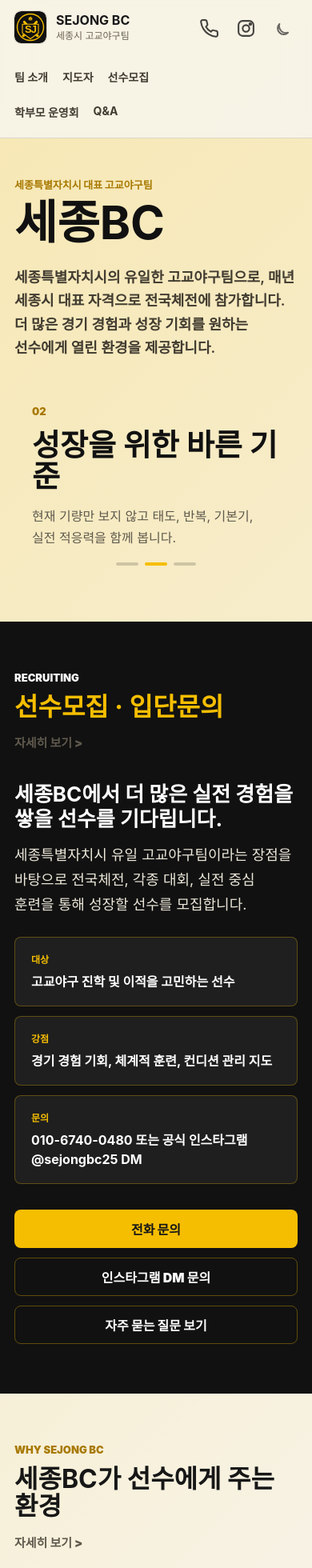
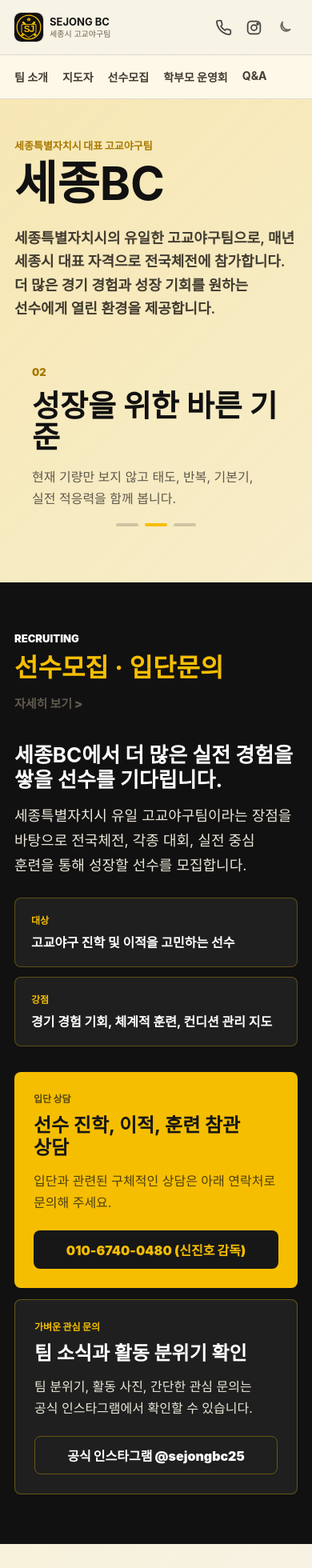
Before and after one commit to sejongbc/sejongbc.github.io, a Nuxt app: page / in a window 390 px wide. Shown: the top 1960 px of the page at 80% size. Built offline with nearby package versions, Linux system fonts and the light colour scheme.

Commit message:
상단 영역 UI 변경

```diff
--- a/app/app.vue
+++ b/app/app.vue
@@ -107,7 +107,7 @@
     <NuxtRouteAnnouncer />
 
     <template v-if="route.path === '/'">
-    <nav class="topbar" aria-label="주요 메뉴">
+    <header class="topbar">
       <a class="brand" href="#top" aria-label="세종BC 홈">
         <img class="brand-mark" src="/sejongbc-logo.svg" alt="" aria-hidden="true">
         <span>
@@ -116,17 +116,25 @@
         </span>
       </a>
 
-      <div class="nav-menu">
-        <div class="nav-links">
-          <a href="#identity">팀 소개</a>
-          <a href="#staff">지도자</a>
-          <a href="#recruit">선수모집</a>
-          <a href="#parents">학부모 운영회</a>
-          <a href="#qa">Q&amp;A</a>
-        </div>
-      </div>
-    </nav>
-
+      <div class="topbar-actions" aria-label="상단 바로가기">
+        <a class="phone-action" href="tel:01067400480" aria-label="입단 상담 010-6740-0480 신진호 감독">
+          <svg viewBox="0 0 24 24" aria-hidden="true">
+            <path d="M22 16.92v3a2 2 0 0 1-2.18 2 19.78 19.78 0 0 1-8.63-3.07 19.5 19.5 0 0 1-6-6A19.78 19.78 0 0 1 2.12 4.18 2 2 0 0 1 4.11 2h3a2 2 0 0 1 2 1.72c.13 1 .36 1.98.7 2.91a2 2 0 0 1-.45 2.11L8.09 10a16 16 0 0 0 6 6l1.26-1.26a2 2 0 0 1 2.11-.45c.93.34 1.91.57 2.91.7A2 2 0 0 1 22 16.92z" />
+          </svg>
+        </a>
+        <a
+          class="instagram-action"
+          href="https://www.instagram.com/sejongbc25?igsh=MXFjNjRwamswbHZx"
+          target="_blank"
+          rel="noreferrer"
+          aria-label="세종BC 공식 인스타그램 열기"
+        >
+          <svg viewBox="0 0 24 24" aria-hidden="true">
+            <rect x="3" y="3" width="18" height="18" rx="5" />
+            <circle cx="12" cy="12" r="4" />
+            <circle cx="17.2" cy="6.8" r="1.1" />
+          </svg>
+        </a>
         <button
           class="theme-toggle"
           type="button"
@@ -149,27 +157,18 @@
             <path d="M20 14.7A8.5 8.5 0 0 1 9.3 4a7 7 0 1 0 10.7 10.7z" />
           </svg>
         </button>
-
-    <div class="floating-contact-actions" aria-label="입단 문의 바로가기">
-      <a class="phone-action" href="tel:01067400480" aria-label="입단 문의 전화 010-6740-0480">
-        <svg viewBox="0 0 24 24" aria-hidden="true">
-          <path d="M22 16.92v3a2 2 0 0 1-2.18 2 19.78 19.78 0 0 1-8.63-3.07 19.5 19.5 0 0 1-6-6A19.78 19.78 0 0 1 2.12 4.18 2 2 0 0 1 4.11 2h3a2 2 0 0 1 2 1.72c.13 1 .36 1.98.7 2.91a2 2 0 0 1-.45 2.11L8.09 10a16 16 0 0 0 6 6l1.26-1.26a2 2 0 0 1 2.11-.45c.93.34 1.91.57 2.91.7A2 2 0 0 1 22 16.92z" />
-        </svg>
-      </a>
-      <a
-        class="instagram-action"
-        href="https://www.instagram.com/sejongbc25?igsh=MXFjNjRwamswbHZx"
-        target="_blank"
-        rel="noreferrer"
-        aria-label="세종BC 인스타그램 열기"
-      >
-        <svg viewBox="0 0 24 24" aria-hidden="true">
-          <rect x="3" y="3" width="18" height="18" rx="5" />
-          <circle cx="12" cy="12" r="4" />
-          <circle cx="17.2" cy="6.8" r="1.1" />
-        </svg>
-      </a>
-    </div>
+      </div>
+    </header>
+
+    <nav class="tab-menu" aria-label="주요 메뉴">
+      <div class="nav-links">
+        <a href="#identity">팀 소개</a>
+        <a href="#staff">지도자</a>
+        <a href="#recruit">선수모집</a>
+        <a href="#parents">학부모 운영회</a>
+        <a href="#qa">Q&amp;A</a>
+      </div>
+    </nav>
 
     <button
       v-show="showScrollTop"
@@ -238,7 +237,7 @@
           </p>
         </div>
 
-        <div class="recruit-list" aria-label="입단 문의 안내">
+        <div class="recruit-list" aria-label="입단 안내">
           <div>
             <span>대상</span>
             <strong>고교야구 진학 및 이적을 고민하는 선수</strong>
@@ -247,28 +246,32 @@
             <span>강점</span>
             <strong>경기 경험 기회, 체계적 훈련, 컨디션 관리 지도</strong>
           </div>
-          <div>
-            <span>문의</span>
-            <strong>010-6740-0480 또는 공식 인스타그램 @sejongbc25 DM</strong>
-          </div>
-        </div>
-
-        <div class="recruit-actions" aria-label="입단 문의 바로가기">
+        </div>
+
+        <div class="recruit-contact-grid" aria-label="문의 채널 안내">
+          <article class="recruit-contact-card primary">
+            <span>입단 상담</span>
+            <h3>선수 진학, 이적, 훈련 참관 상담</h3>
+            <p>
+              입단과 관련된 구체적인 상담은 아래 연락처로 문의해 주세요.
+            </p>
+            <a href="tel:01067400480">010-6740-0480 (신진호 감독)</a>
+          </article>
+
+          <article class="recruit-contact-card secondary">
+            <span>가벼운 관심 문의</span>
+            <h3>팀 소식과 활동 분위기 확인</h3>
+            <p>
+              팀 분위기, 활동 사진, 간단한 관심 문의는 공식 인스타그램에서 확인할 수 있습니다.
+            </p>
             <a
-            class="recruit-primary"
-            href="tel:01067400480"
-          >
-            전화 문의
-          </a>
-          <a
-            class="recruit-secondary"
               href="https://www.instagram.com/sejongbc25?igsh=MXFjNjRwamswbHZx"
               target="_blank"
               rel="noreferrer"
             >
-            인스타그램 DM 문의
+              공식 인스타그램 @sejongbc25
             </a>
-          <a class="recruit-secondary" href="#qa">자주 묻는 질문 보기</a>
+          </article>
         </div>
       </div>
     </section>
@@ -473,8 +476,9 @@
         <details>
           <summary>문의는 어디로 하면 되나요?</summary>
           <p>
-            전화 010-6740-0480 또는 공식 인스타그램 @sejongbc25를 통해 입단,
-            훈련 참관, 운영회 관련 질문을 확인할 수 있습니다.
+            입단 상담, 훈련 참관, 이적 관련 문의는 010-6740-0480 (신진호 감독)으로
+            확인할 수 있습니다. 팀 소식과 가벼운 관심 문의는 공식 인스타그램 @sejongbc25를
+            이용해 주세요.
           </p>
         </details>
       </div>
@@ -583,14 +587,17 @@
 }
 
 .topbar {
-  position: sticky;
+  position: fixed;
   top: 0;
-  z-index: 20;
+  right: 0;
+  left: 0;
+  z-index: 50;
   display: flex;
   align-items: center;
   justify-content: space-between;
   gap: 24px;
-  padding: 16px max(156px, clamp(20px, 5vw, 72px)) 16px clamp(20px, 5vw, 72px);
+  min-height: 69px;
+  padding: 14px clamp(20px, 5vw, 72px);
   border-bottom: 1px solid var(--line);
   background: var(--topbar-bg);
   backdrop-filter: blur(16px);
@@ -626,7 +633,7 @@
 .nav-links {
   display: flex;
   flex-wrap: wrap;
-  justify-content: flex-end;
+  justify-content: flex-start;
   gap: 8px 18px;
   color: var(--nav-muted);
   font-size: 14px;
@@ -637,18 +644,24 @@
   padding: 8px 0;
 }
 
-.nav-menu {
+.tab-menu {
+  position: relative;
+  z-index: 10;
+  margin-top: 69px;
+  padding: 10px clamp(20px, 5vw, 72px);
+  border-bottom: 1px solid var(--line);
+  background: var(--surface-glass);
+}
+
+.topbar-actions {
   display: flex;
+  justify-self: end;
+  flex-shrink: 0;
   align-items: center;
-  justify-content: flex-end;
-  gap: 18px;
+  gap: 8px;
 }
 
 .theme-toggle {
-  position: fixed;
-  top: 18px;
-  right: 18px;
-  z-index: 40;
   display: inline-grid;
   width: 40px;
   height: 40px;
@@ -679,16 +692,6 @@
   stroke-linecap: round;
   stroke-linejoin: round;
   stroke-width: 2;
-}
-
-.floating-contact-actions {
-  position: fixed;
-  top: 18px;
-  right: 68px;
-  z-index: 40;
-  display: flex;
-  align-items: center;
-  gap: 12px;
 }
 
 .scroll-top-button {
@@ -736,6 +739,7 @@
   align-items: center;
   min-height: calc(100vh - 73px);
   padding: clamp(48px, 7vw, 92px) clamp(20px, 5vw, 72px);
+  scroll-margin-top: 86px;
 }
 
 .hero-copy {
@@ -913,6 +917,7 @@
 
 .section {
   padding: clamp(62px, 9vw, 112px) clamp(20px, 5vw, 72px);
+  scroll-margin-top: 86px;
 }
 
 .section-heading {
@@ -1423,16 +1428,70 @@
   word-break: keep-all;
 }
 
-.recruit-actions {
+.recruit-contact-grid {
+  display: grid;
+  grid-column: 1 / -1;
+  grid-template-columns: minmax(0, 1.15fr) minmax(0, 0.85fr);
+  gap: 14px;
+  margin-top: 8px;
+}
+
+.recruit-contact-card {
   display: flex;
-  flex-wrap: wrap;
-  grid-column: 1 / -1;
-  gap: 12px;
-  margin-top: 8px;
-}
-
-.recruit-primary,
-.recruit-secondary {
+  min-height: 220px;
+  flex-direction: column;
+  align-items: flex-start;
+  justify-content: space-between;
+  border-radius: 8px;
+  padding: 24px;
+}
+
+.recruit-contact-card.primary {
+  background: var(--accent);
+  color: #171717;
+}
+
+.recruit-contact-card.secondary {
+  border: 1px solid rgba(246, 190, 0, 0.34);
+  background: rgba(255, 255, 255, 0.06);
+  color: var(--dark-panel-text);
+}
+
+.recruit-contact-card span {
+  display: inline-block;
+  margin-bottom: 12px;
+  font-size: 12px;
+  font-weight: 900;
+}
+
+.recruit-contact-card.primary span {
+  color: rgba(23, 23, 23, 0.72);
+}
+
+.recruit-contact-card.secondary span {
+  color: var(--accent);
+}
+
+.recruit-contact-card h3 {
+  margin: 0;
+  font-size: clamp(24px, 3vw, 34px);
+  line-height: 1.18;
+}
+
+.recruit-contact-card p {
+  margin: 14px 0 22px;
+  line-height: 1.65;
+}
+
+.recruit-contact-card.primary p {
+  color: rgba(23, 23, 23, 0.76);
+}
+
+.recruit-contact-card.secondary p {
+  color: var(--dark-panel-muted);
+}
+
+.recruit-contact-card a {
   display: inline-flex;
   min-height: 48px;
   align-items: center;
@@ -1444,12 +1503,12 @@
   font-weight: 900;
 }
 
-.recruit-primary {
-  background: var(--accent);
-  color: #171717;
-}
-
-.recruit-secondary {
+.recruit-contact-card.primary a {
+  background: #171717;
+  color: var(--accent);
+}
+
+.recruit-contact-card.secondary a {
   border: 1px solid rgba(246, 190, 0, 0.34);
   background: transparent;
   color: var(--dark-panel-text);
@@ -1592,19 +1651,24 @@
 
 @media (max-width: 900px) {
   .topbar {
-    align-items: flex-start;
-    flex-direction: column;
-  }
-
-  .nav-menu {
-    align-items: flex-start;
-    flex-direction: column;
-    gap: 10px;
-    width: 100%;
+    align-items: center;
+    gap: 12px;
+    padding: 14px clamp(20px, 5vw, 72px);
+  }
+
+  .tab-menu {
+    overflow-x: auto;
+    padding: 9px clamp(20px, 5vw, 72px);
+    scrollbar-width: none;
+  }
+
+  .tab-menu::-webkit-scrollbar {
+    display: none;
   }
 
   .nav-links {
-    justify-content: flex-start;
+    flex-wrap: nowrap;
+    min-width: max-content;
   }
 
   .hero-section,
@@ -1676,13 +1740,35 @@
 
 @media (max-width: 560px) {
   .topbar {
-    padding: 14px 156px 14px 18px;
-  }
-
-  .floating-contact-actions {
-    top: 16px;
-    right: 64px;
+    padding: 14px 18px;
+    gap: 10px;
+  }
+
+  .brand {
     gap: 8px;
+    min-width: 0;
+  }
+
+  .brand-mark {
+    width: 36px;
+    height: 36px;
+  }
+
+  .brand strong {
+    font-size: 13px;
+  }
+
+  .brand small {
+    font-size: 10px;
+  }
+
+  .topbar-actions {
+    gap: 4px;
+  }
+
+  .tab-menu {
+    padding-right: 18px;
+    padding-left: 18px;
   }
 
   .detail-topbar {
@@ -1759,12 +1845,31 @@
   .primary-action,
   .phone-action,
   .instagram-action {
-    width: 38px;
-    min-height: 38px;
-  }
-
-  .recruit-primary,
-  .recruit-secondary {
+    width: 34px;
+    min-height: 34px;
+  }
+
+  .theme-toggle {
+    width: 34px;
+    height: 34px;
+  }
+
+  .phone-action svg,
+  .instagram-action svg,
+  .theme-toggle svg {
+    width: 21px;
+    height: 21px;
+  }
+
+  .recruit-contact-grid {
+    grid-template-columns: 1fr;
+  }
+
+  .recruit-contact-card {
+    min-height: auto;
+  }
+
+  .recruit-contact-card a {
     width: 100%;
   }
 }
--- a/app/components/details/RecruitDetail.vue
+++ b/app/components/details/RecruitDetail.vue
@@ -25,8 +25,9 @@
       <section>
         <h3>입단 문의 흐름</h3>
         <p>
-          전화 또는 인스타그램 DM 문의, 선수 정보 확인, 상담 및 훈련 참관, 입단 가능
-          여부 협의 순서로 안내합니다.
+          입단 상담은 010-6740-0480 (신진호 감독)으로 문의한 뒤 선수 정보 확인, 상담 및 훈련 참관,
+          입단 가능 여부 협의 순서로 안내합니다.
+          팀 소식과 가벼운 관심 문의는 공식 인스타그램에서 확인할 수 있습니다.
         </p>
       </section>
       <section>
@@ -41,10 +42,10 @@
 
   <div class="drawer-actions">
     <a href="tel:01067400480">
-      전화 문의
+      010-6740-0480 (신진호 감독)
     </a>
     <a href="https://www.instagram.com/sejongbc25?igsh=MXFjNjRwamswbHZx" target="_blank" rel="noreferrer">
-      인스타그램 DM 문의
+      공식 인스타그램 보기
     </a>
   </div>
 </template>
```
Lines whose indentation alone changed are shown as unchanged.
